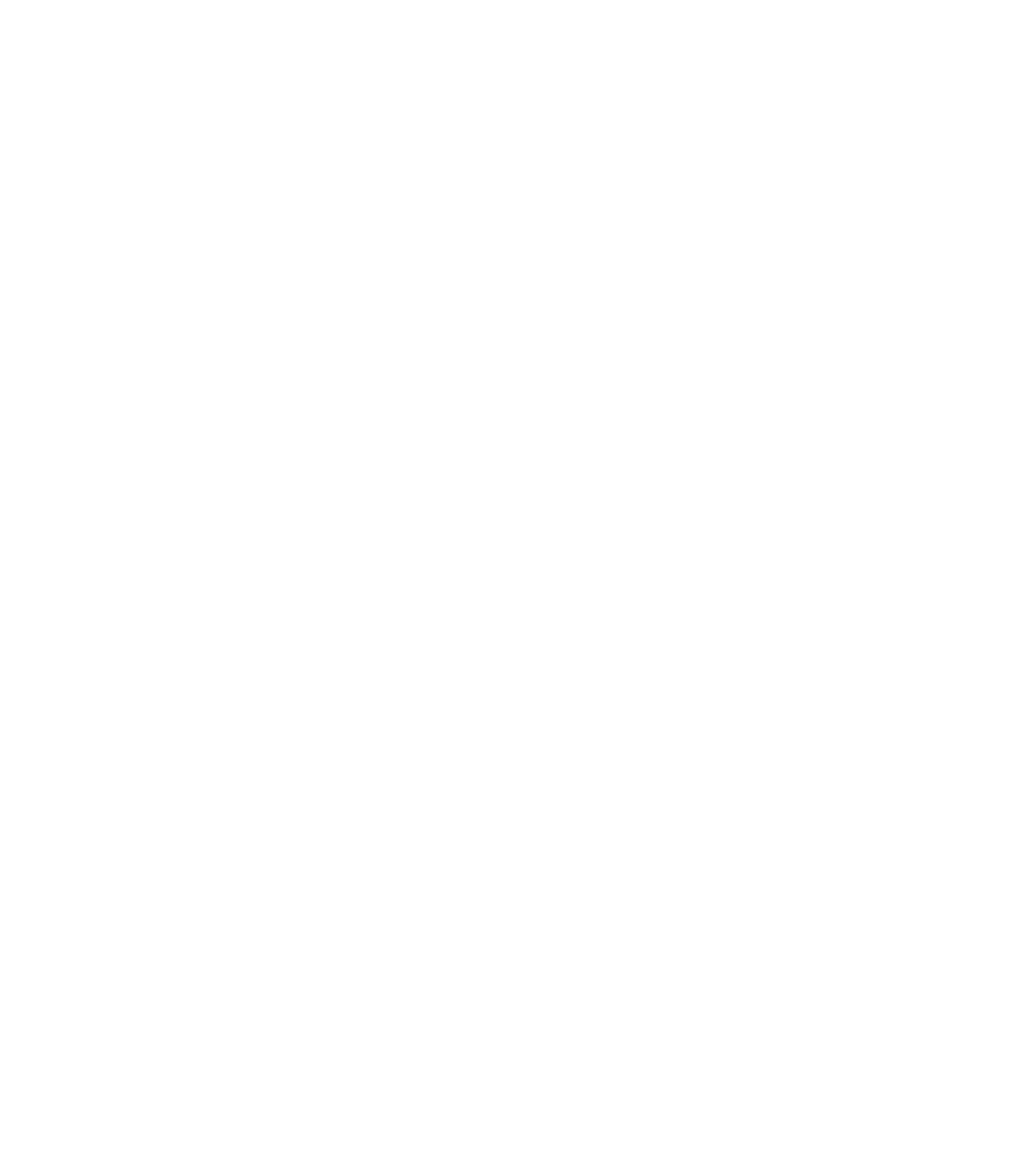
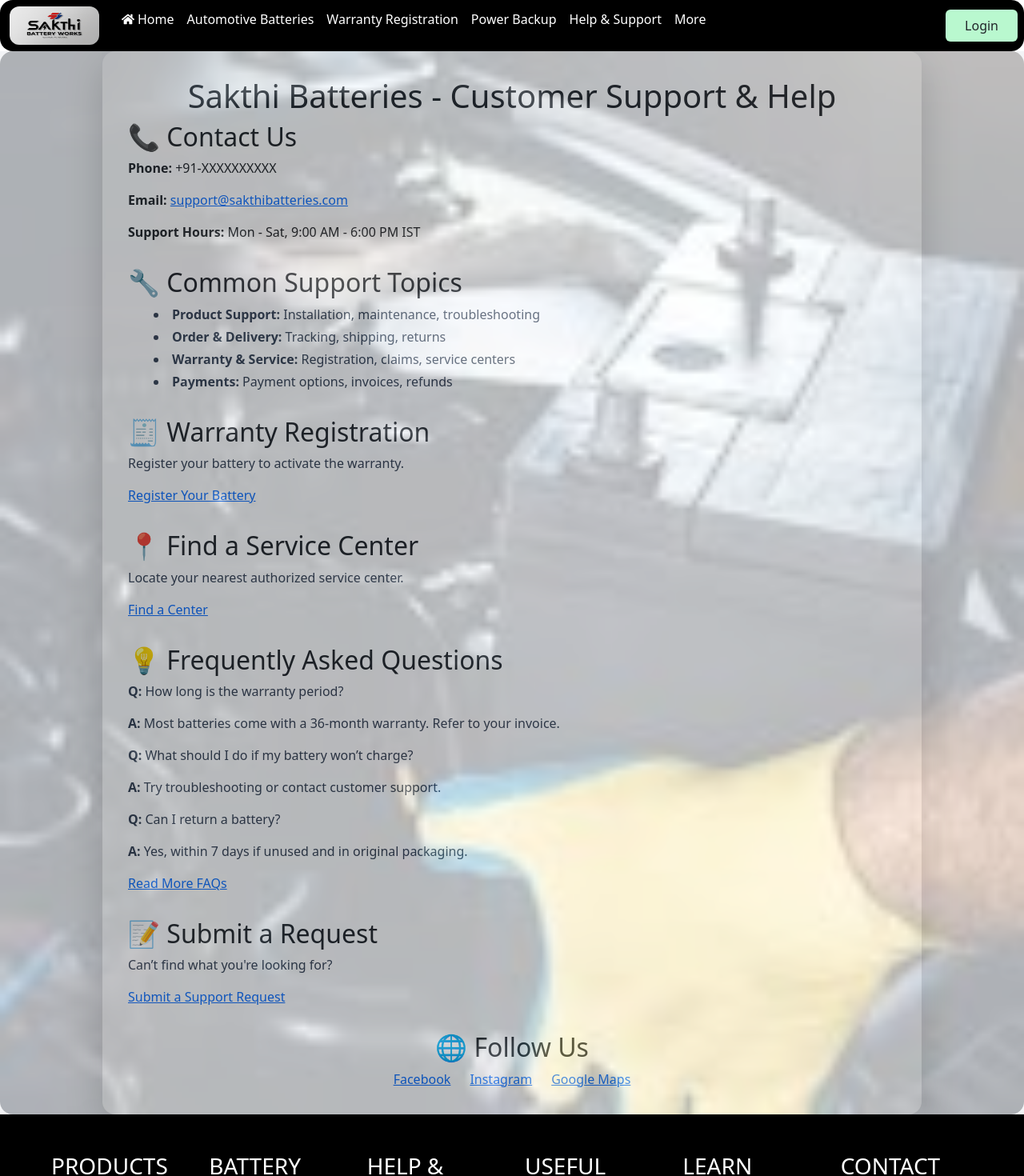
Before and after one commit to RAGAV-24/Sakthi-Battery, a React (Vite) app in the folder frontend/: page /support in a window 1280 px wide. Before the commit this address had no page. Shown: the top 1470 px of the page at 80% size. Before the commit the page ends 800 px from the top, so only its background shows below. Built offline with nearby package versions, Linux system fonts and the light colour scheme.

Commit message:
support page added

```diff
--- a/frontend/src/App.jsx
+++ b/frontend/src/App.jsx
@@ -6,7 +6,7 @@
 import 'bootstrap/dist/css/bootstrap.min.css';
 import About from "./Pages/About"
 import 'leaflet/dist/leaflet.css';
-
+import Support from "./Pages/Support"
 
 const App = () => {
   return (
@@ -16,6 +16,7 @@
           <Route path="/" element={<Home />} />
           <Route path="/login" element={<Login />}/>
            <Route path="/about" element={<About />} />
+           <Route path="/support" element={<Support />} />
           </Routes>
           </Router>
     </div>
--- a/frontend/src/Pages/About.jsx
+++ b/frontend/src/Pages/About.jsx
@@ -4,11 +4,13 @@
 import about2 from "../assets/about2.png";
 import bg from "../assets/img2.jpg";
 import Footer from "../components/Footer"
-import MapComponent from '../components/MapComponent';
+// import MapComponent from '../components/MapComponent';
 const About = () => {
   return (
+    <div>
+       <Navbar />
     <div className="relative min-h-screen rounded-2xl overflow-hidden">
-      <Navbar />
+
       <div
         className="absolute inset-0 bg-cover bg-center z-0"
         style={{
@@ -31,15 +33,17 @@
         <div className="bg-white w-4/5 rounded-lg shadow-lg p-6 mt-10">
           <p>Sakthi Batteries is a reliable provider of high-quality energy storage solutions, offering a wide range of batteries for inverters, vehicles, and solar power systems. Known for its exceptional service and genuine products, Sakthi Batteries is an authorized dealer of top brands like Exide, Amaron, and Luminous. With a strong focus on customer satisfaction, the company provides fast doorstep delivery, professional installation, free battery checkups, and eco-friendly battery recycling options. Backed by skilled technicians and 24/7 support, Sakthi Batteries aims to power homes, businesses, and vehicles with efficiency, reliability, and trust.</p>
         </div>
-        <div>
+        {/* <div>
         <MapComponent/>
 
-        </div>
+        </div> */}
 
 
       </div>
-<Footer />
+
     </div>
+    <Footer />
+  </div>
   );
 };
 
--- /dev/null
+++ b/frontend/src/Pages/Support.jsx
@@ -0,0 +1,90 @@
+// CustomerSupport.js
+import React from 'react';
+import Navbar from "../components/Navbar";
+import Footer from "../components/Footer";
+import bg from "../assets/img2.jpg";
+const Support = () => {
+  return (
+    <div>
+      <Navbar />
+    <div className="min-h-screen bg-gray-100 ">
+
+      <div className="relative min-h-screen rounded-2xl overflow-hidden">       <div
+              className="absolute inset-0 bg-cover bg-center z-0"
+              style={{
+                backgroundImage: `url(${bg})`,
+                opacity: 0.3,
+              }}
+            ></div>
+      <div className="max-w-5xl mx-auto bg-white shadow-lg rounded-2xl p-8">
+        <h1 className="text-3xl font-bold text-blue-800 mb-6 text-center">Sakthi Batteries - Customer Support & Help</h1>
+
+        <section className="mb-8">
+          <h2 className="text-xl font-semibold text-gray-800 mb-2">📞 Contact Us</h2>
+          <p><strong>Phone:</strong> +91-XXXXXXXXXX</p>
+          <p><strong>Email:</strong> <a href="mailto:support@sakthibatteries.com" className="text-blue-600">support@sakthibatteries.com</a></p>
+          <p><strong>Support Hours:</strong> Mon - Sat, 9:00 AM - 6:00 PM IST</p>
+        </section>
+
+        <section className="mb-8">
+          <h2 className="text-xl font-semibold text-gray-800 mb-2">🔧 Common Support Topics</h2>
+          <ul className="list-disc list-inside space-y-1 text-gray-700">
+            <li><strong>Product Support:</strong> Installation, maintenance, troubleshooting</li>
+            <li><strong>Order & Delivery:</strong> Tracking, shipping, returns</li>
+            <li><strong>Warranty & Service:</strong> Registration, claims, service centers</li>
+            <li><strong>Payments:</strong> Payment options, invoices, refunds</li>
+          </ul>
+        </section>
+
+        <section className="mb-8">
+          <h2 className="text-xl font-semibold text-gray-800 mb-2">🧾 Warranty Registration</h2>
+          <p className="text-gray-700">Register your battery to activate the warranty.</p>
+          <a href="#" className="text-blue-600 underline">Register Your Battery</a>
+        </section>
+
+        <section className="mb-8">
+          <h2 className="text-xl font-semibold text-gray-800 mb-2">📍 Find a Service Center</h2>
+          <p className="text-gray-700">Locate your nearest authorized service center.</p>
+          <a href="#" className="text-blue-600 underline">Find a Center</a>
+        </section>
+
+        <section className="mb-8">
+          <h2 className="text-xl font-semibold text-gray-800 mb-2">💡 Frequently Asked Questions</h2>
+          <div className="text-gray-700 space-y-2">
+            <p><strong>Q:</strong> How long is the warranty period?</p>
+            <p><strong>A:</strong> Most batteries come with a 36-month warranty. Refer to your invoice.</p>
+
+            <p><strong>Q:</strong> What should I do if my battery won’t charge?</p>
+            <p><strong>A:</strong> Try troubleshooting or contact customer support.</p>
+
+            <p><strong>Q:</strong> Can I return a battery?</p>
+            <p><strong>A:</strong> Yes, within 7 days if unused and in original packaging.</p>
+
+            <a href="#" className="text-blue-600 underline">Read More FAQs</a>
+          </div>
+        </section>
+
+        <section className="mb-8">
+          <h2 className="text-xl font-semibold text-gray-800 mb-2">📝 Submit a Request</h2>
+          <p className="text-gray-700">Can’t find what you're looking for?</p>
+          <a href="#" className="text-blue-600 underline">Submit a Support Request</a>
+        </section>
+
+        <section className="text-center">
+          <h2 className="text-xl font-semibold text-gray-800 mb-2">🌐 Follow Us</h2>
+          <div className="flex justify-center gap-4 text-blue-600">
+            <a href="#">Facebook</a>
+            <a href="#">Instagram</a>
+            <a href="#">Google Maps</a>
+          </div>
+        </section>
+      </div>
+      </div>
+
+      <Footer />
+    </div>
+    </div>
+  );
+};
+
+export default Support;
--- a/frontend/src/components/Footer.jsx
+++ b/frontend/src/components/Footer.jsx
@@ -45,7 +45,7 @@
             <li className="hover:text-yellow-200">Warranty Registration</li>
             <li className="hover:text-yellow-200">Privacy Policy</li>
             <li className="hover:text-yellow-200">Shipping & Returns Policy</li>
-            <li vclassName="hover:text-yellow-200">CSR Policy</li>
+            <li className="hover:text-yellow-200">CSR Policy</li>
             <li className="hover:text-yellow-200">Whistleblower Policy</li>
           </ul>
         </div>
--- a/frontend/src/components/Navbar.jsx
+++ b/frontend/src/components/Navbar.jsx
@@ -17,6 +17,9 @@
 
     navigate("/about")
   }
+  const handleSupport =()=>{
+    navigate("/support")
+  }
   return (
     <div className="w-full bg-black rounded-2xl">
       <div className="max-w-7xl mx-auto p-2 flex items-center justify-between h-16">
@@ -30,7 +33,7 @@
             <p className="hover:text-yellow-300 hover:underline cursor-pointer">Automotive Batteries</p>
             <p className="hover:text-yellow-300 hover:underline cursor-pointer">Warranty Registration</p>
             <p className="hover:text-yellow-300 hover:underline cursor-pointer">Power Backup</p>
-            <p className="hover:text-yellow-300 hover:underline cursor-pointer">Help & Support</p>
+            <p className="hover:text-yellow-300 hover:underline cursor-pointer" onClick={handleSupport}>Help & Support</p>
             <p className="hover:text-yellow-300 hover:underline cursor-pointer" onClick={handleMore}>More</p>
           </div>
         </div>
```
